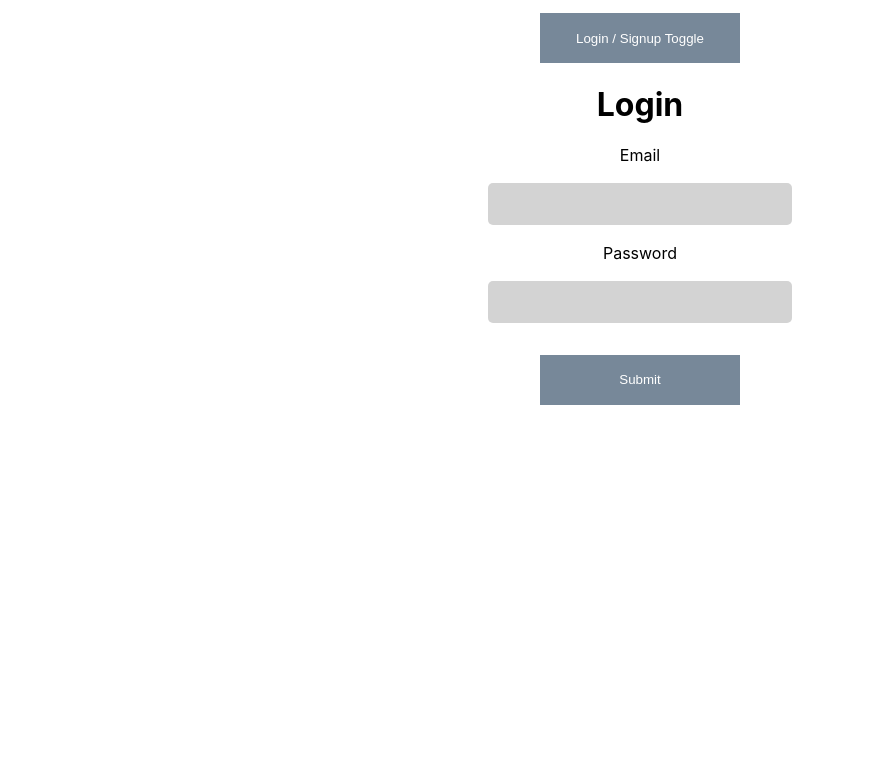
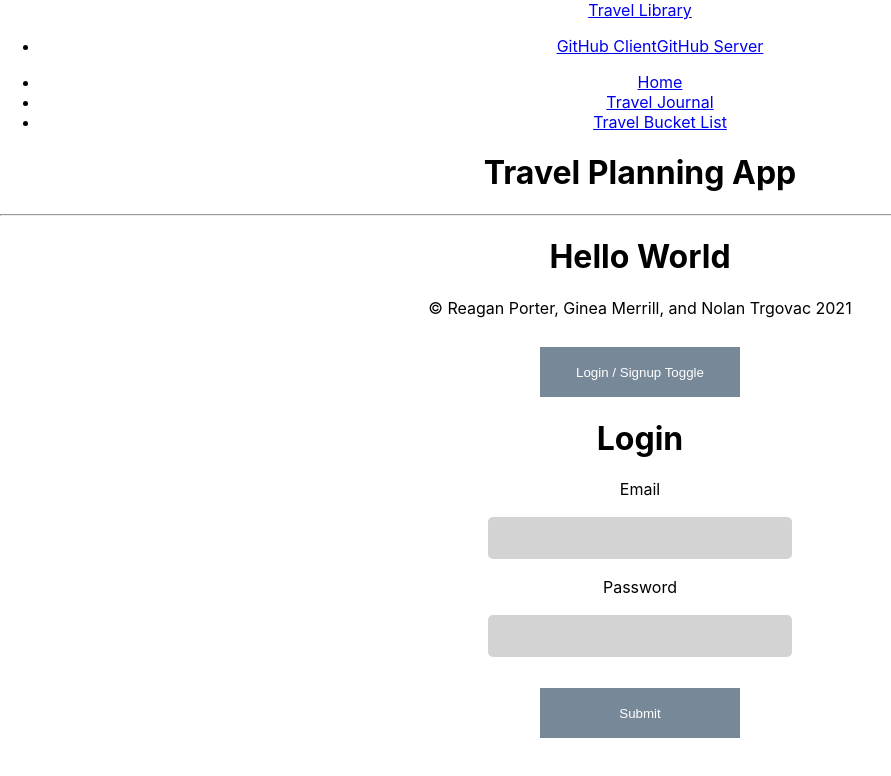
Before and after one commit to reagankporter/Travel-Client, a React (Create React App) app in the folder travel-client/: page / in a window 1280 px wide. Shown: the top 776 px of the page, without its empty margins (0-891 px from the left). Built offline with nearby package versions, Linux system fonts and the light colour scheme.

Commit message:
added Site Components

```diff
--- a/travel-client/src/App.js
+++ b/travel-client/src/App.js
@@ -2,6 +2,13 @@ import React, { useState, useEffect } from "react";
 import './App.css';
 import Auth from './Components/Auth/Auth'
 import Journal from './Components/Journals/Journals'
+
+import Footer from "./Components/Site/Footer";
+import Header from "./Components/Site/Header";
+import Sidebar from "./Components/Site/Sidebar";
+import {
+  BrowserRouter as Router
+} from 'react-router-dom';
 
 function App() {
   const [sessionToken, setSessionToken] = useState(undefined);
@@ -28,6 +35,11 @@ function App() {
 
   return (
     <div className="App">
+      <Header />
+      <Router>
+        <Sidebar />
+      </Router>
+      <Footer />
       {/* <h1>This is a test</h1>
       {sessionToken} */}
       {/* <Navbar clearLocalStorage={clearLocalStorage} /> */}
--- /dev/null
+++ b/travel-client/src/Components/Site/Footer.js
@@ -0,0 +1,13 @@
+import {Row} from 'reactstrap';
+
+const Footer = () => {
+    return(
+        <footer>
+            <Row>
+                <p>&copy; Reagan Porter, Ginea Merrill, and Nolan Trgovac 2021</p>
+            </Row>
+        </footer>
+    );
+};
+
+export default Footer;
--- /dev/null
+++ b/travel-client/src/Components/Site/Header.js
@@ -0,0 +1,29 @@
+import {
+    Navbar,
+    NavbarBrand,
+    Nav,
+    NavItem,
+    NavLink
+} from 'reactstrap';
+
+const Header = () => {
+    return(
+        <header>
+            <Navbar className='header'>
+                <NavbarBrand href='/'>Travel Library</NavbarBrand>
+                <Nav className='ml-auto' navbar>
+                    <NavItem>
+                        <NavLink href='https://github.com/reagankporter/Travel-Client'>
+                            GitHub Client
+                        </NavLink>
+                        <NavLink href='https://github.com/reagankporter/Travel-Server'>
+                            GitHub Server
+                        </NavLink>
+                    </NavItem>
+                </Nav>
+            </Navbar>
+        </header>
+    );
+};
+
+export default Header;
--- /dev/null
+++ b/travel-client/src/Components/Site/Home.js
@@ -0,0 +1,17 @@
+import {Link} from 'react-router-dom';
+
+const Home = () => {
+    return(
+        <div className='main'>
+            <div className='mainDiv'>
+                <h1>Travel Planning App</h1>
+
+                <hr />
+                <h1>Hello World</h1>
+
+            </div>
+        </div>
+    );
+};
+
+export default Home;
--- /dev/null
+++ b/travel-client/src/Components/Site/Sidebar.js
@@ -0,0 +1,33 @@
+import {
+    Route,
+    Link,
+    Switch
+} from 'react-router-dom';
+import Home from './Home';
+import Journals from '../Journals/Journals';
+import BucketList from '../BucketList/BucketList';
+
+const Sidebar = () => {
+    return(
+        <div className='sidebar'>
+            <div className='sidebar-list-styling'>
+                <ul className='sidebar-list list-unstyled'>
+                    <li><Link to='/'>Home</Link></li>
+                    <li><Link to='/journals'>Travel Journal</Link></li>
+                    <li><Link to='/bucketList'>Travel Bucket List</Link></li>
+                </ul>
+            </div>
+            <div className='sidebar-route'>
+                <Switch>
+                    <Route exact path='/home'><Home /></Route>
+                    <Route exact path='/journals'><Journals /></Route>
+                    <Route exact path='/buskerList'><BucketList /></Route>
+
+                    <Route exact path='/'><Home /></Route>
+                </Switch>
+            </div>
+        </div>
+    );
+};
+
+export default Sidebar;
```
Also changed, not shown: travel-client/package.json (+6 -1 lines), 1 other file (tests, documents, lock files or other folders).
